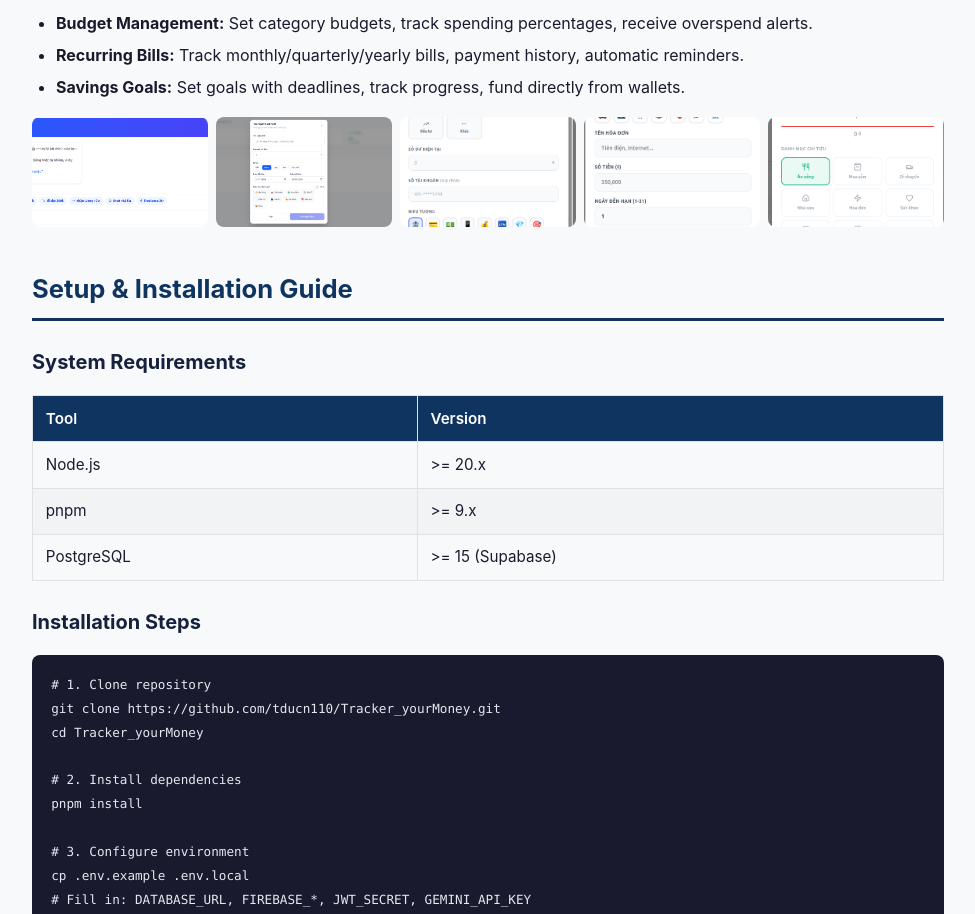
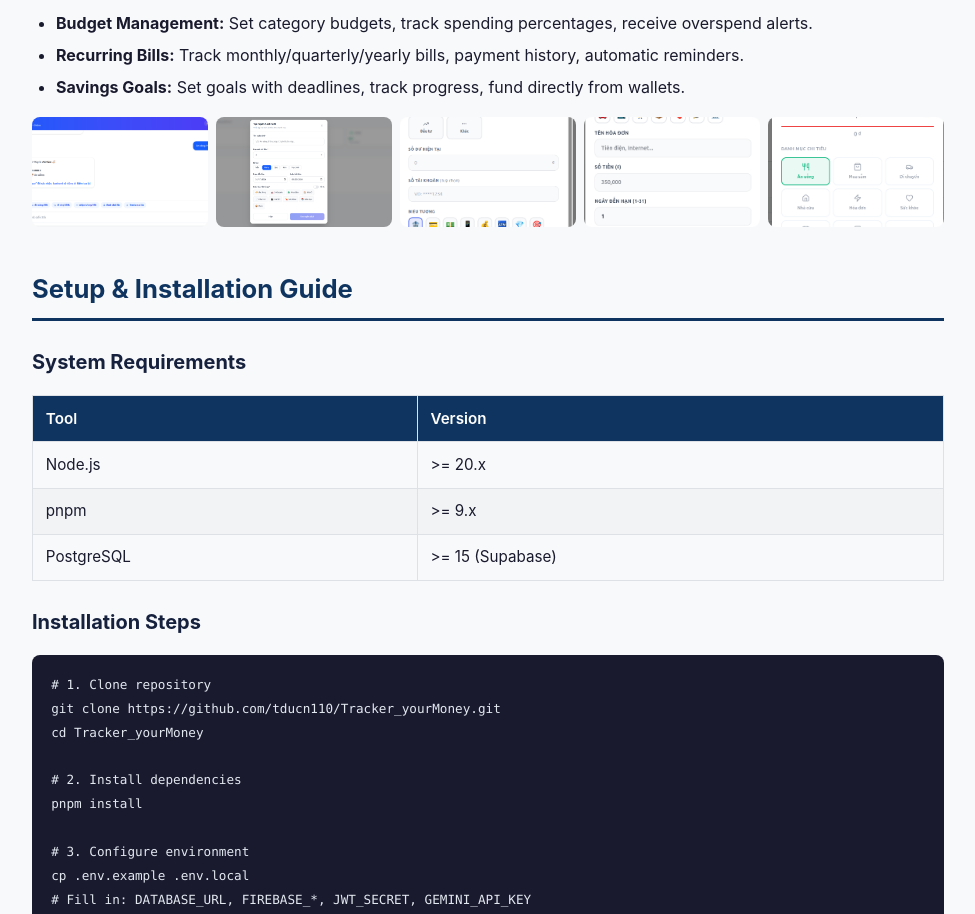
Before and after one commit to kiet00394-collab/Final-Report, a Next.js app: page / in a window 1280 px wide. Shown: the part 1808-2722 px from the top of the page, without its empty margins (152-1127 px from the left). Built offline with nearby package versions, Linux system fonts and the light colour scheme.

Commit message:
fix: replace first key feature screenshot with clearer image

```diff
--- a/pages/index.js
+++ b/pages/index.js
@@ -78,7 +78,7 @@ export default function Home() {
         </ul>
 
         <div style={{display:'grid', gridTemplateColumns:'repeat(5, 1fr)', gap:'0.5rem', marginTop:'1rem'}}>
-          <img src="/screenshots/Screenshot from 2026-05-17 21-10-23.png" alt="Feature screenshot" style={{width:'100%', borderRadius:'8px', aspectRatio:'16/10', objectFit:'cover'}} />
+          <img src="/screenshots/Screenshot from 2026-05-17 21-28-54.png" alt="Feature screenshot" style={{width:'100%', borderRadius:'8px', aspectRatio:'16/10', objectFit:'cover'}} />
           <img src="/screenshots/Screenshot from 2026-05-17 21-11-49.png" alt="Feature screenshot" style={{width:'100%', borderRadius:'8px', aspectRatio:'16/10', objectFit:'cover'}} />
           <img src="/screenshots/Screenshot from 2026-05-17 21-12-38.png" alt="Feature screenshot" style={{width:'100%', borderRadius:'8px', aspectRatio:'16/10', objectFit:'cover'}} />
           <img src="/screenshots/Screenshot from 2026-05-17 21-13-37.png" alt="Feature screenshot" style={{width:'100%', borderRadius:'8px', aspectRatio:'16/10', objectFit:'cover'}} />
```
